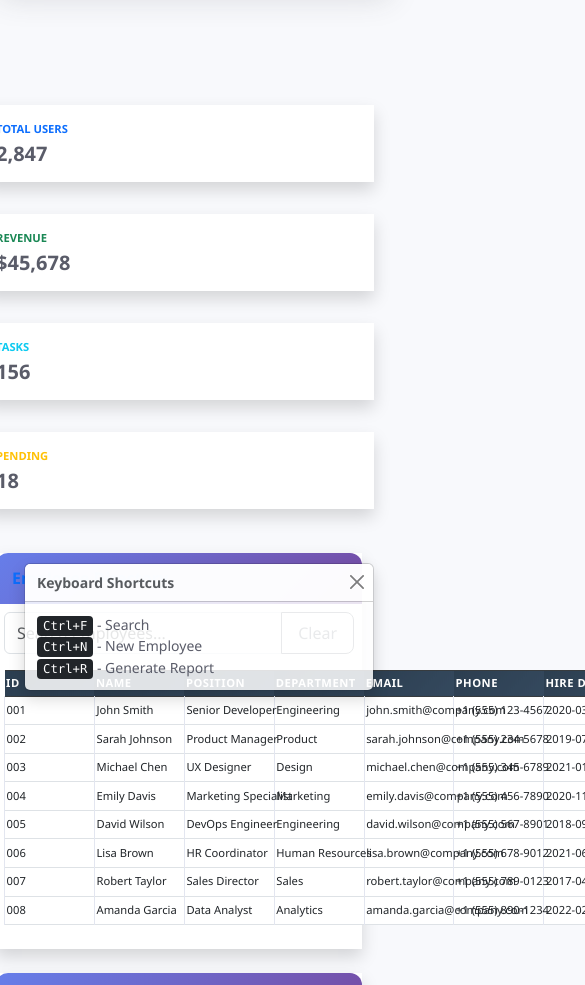
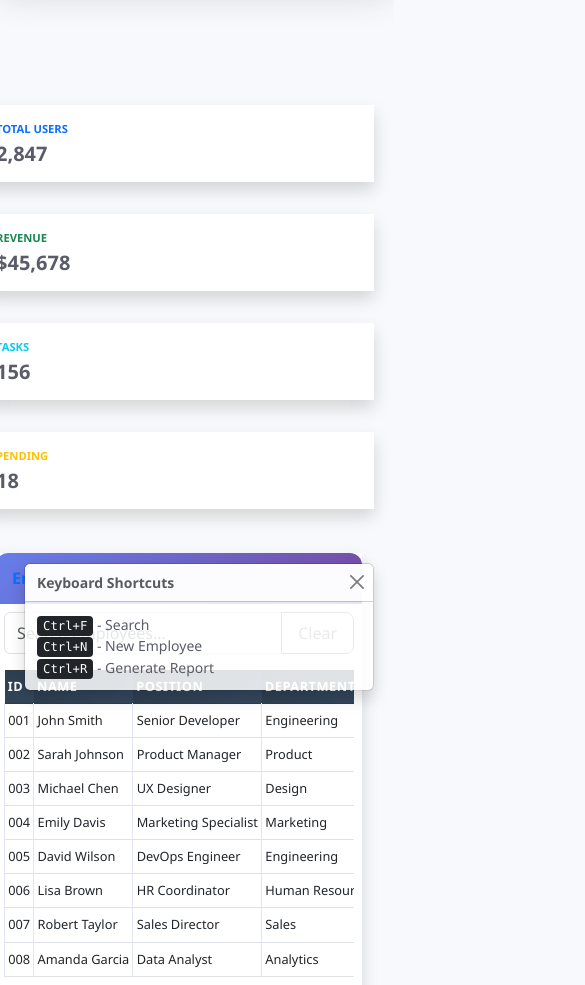
Before and after one commit to hafizn24/ResponsiveTest, a plain HTML site: page index.html in a window 390 px wide. Shown: the part 137-1122 px from the top of the page, 585 px wide, since content can reach past the window. Drawn offline with nearby package versions, Linux system fonts and the light colour scheme.

Commit message:
update table mobile

```diff
--- a/styles.css
+++ b/styles.css
@@ -416,16 +416,22 @@ footer {
         margin-bottom: 0.5rem !important;
     }
 
+    .table-responsive {
+        overflow-x: auto !important;
+        -webkit-overflow-scrolling: touch;
+    }
+
     /* Force table to be completely broken on mobile */
     #employeeTable {
-        min-width: 900px !important;
-        font-size: 0.7rem !important;
+        min-width: unset !important;
+        table-layout: auto;
+        font-size: 2rem;
+        width: 100%;
     }
 
     #employeeTable td,
     #employeeTable th {
-        padding: 0.25rem 0.1rem !important;
-        font-size: 0.7rem !important;
+        padding: 0.4rem 0.2rem !important;
     }
 
     /* Make buttons too small for mobile */
```
